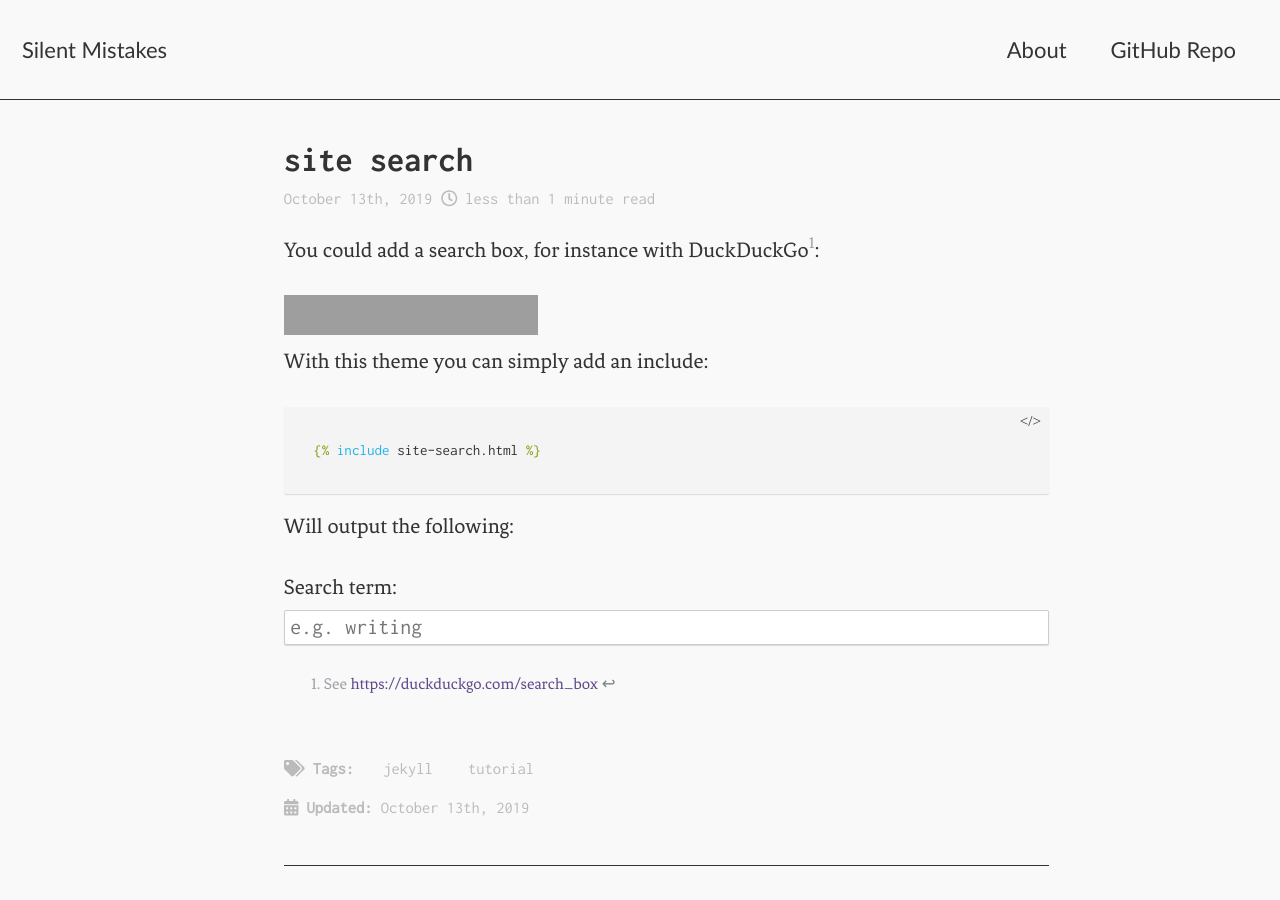
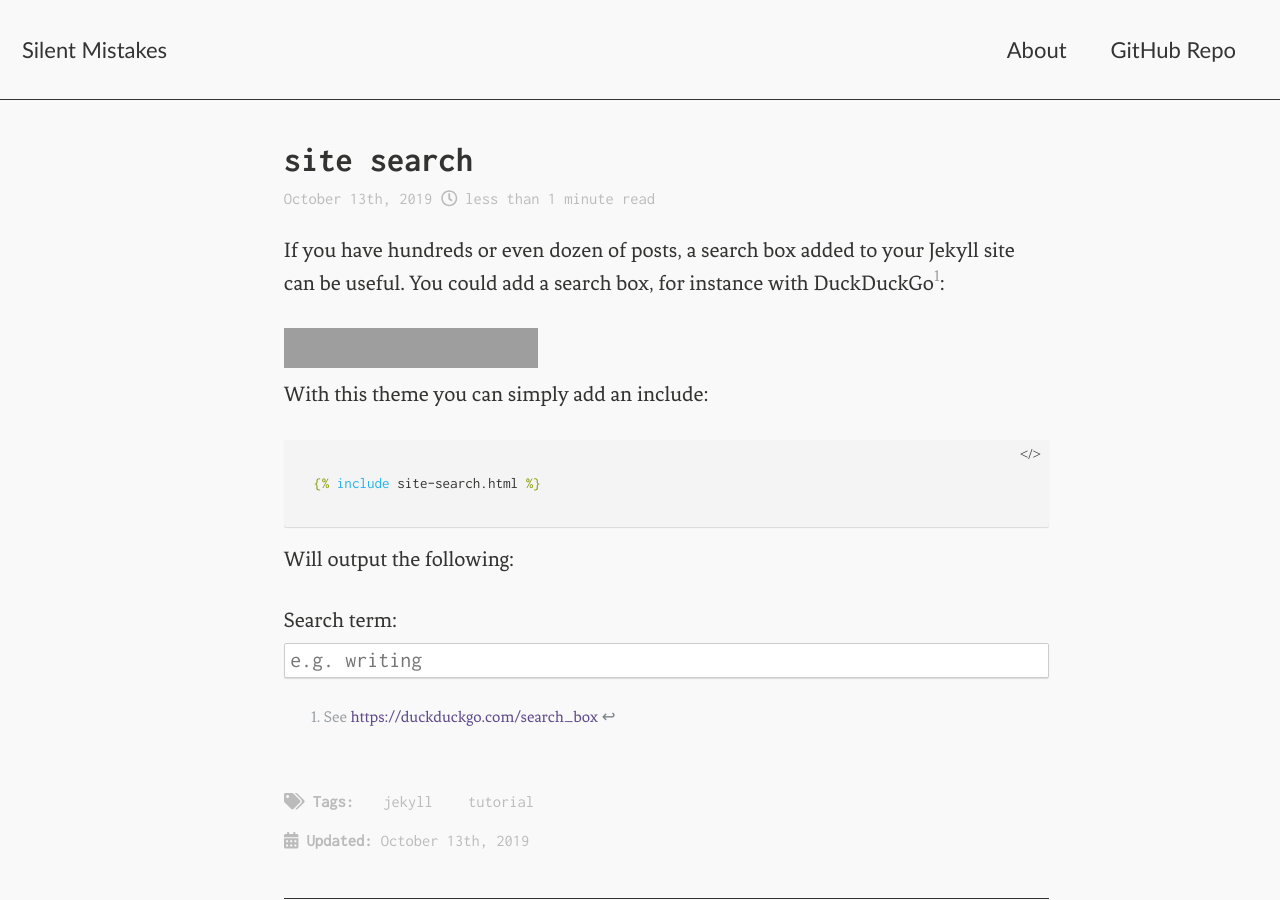
Before and after one commit to SilentComics/silent-mistakes, a Jekyll site: the page built from _posts/2019-10-13-site-search.markdown, in a window 1280 px wide and 900 px high, cut to the strip 0-900 px from the top of the window. Built offline with Jekyll 4.4.1, drawn with Linux system fonts in a browser that asks for light colours; grey boxes are pictures that could not be loaded.

Commit message:
Update 2019-10-13-site-search.markdown

```diff
--- a/_posts/2019-10-13-site-search.markdown
+++ b/_posts/2019-10-13-site-search.markdown
@@ -9,6 +9,7 @@ tags:
 date: "2019-10-13 23:19:16 +0200"
 ---
 
+If you have hundreds or even dozen of posts, a search box added to your Jekyll site can be useful.
 You could add a search box, for instance with DuckDuckGo[^1]:
 
 <iframe src="https://duckduckgo.com/search.html?width=196&site=https://silentcomics.github.io/silent-mistakes/&prefill=Search DuckDuckGo" style="overflow:hidden;margin:0;padding:0;width:254px;height:40px;" frameborder="0"></iframe>
```
